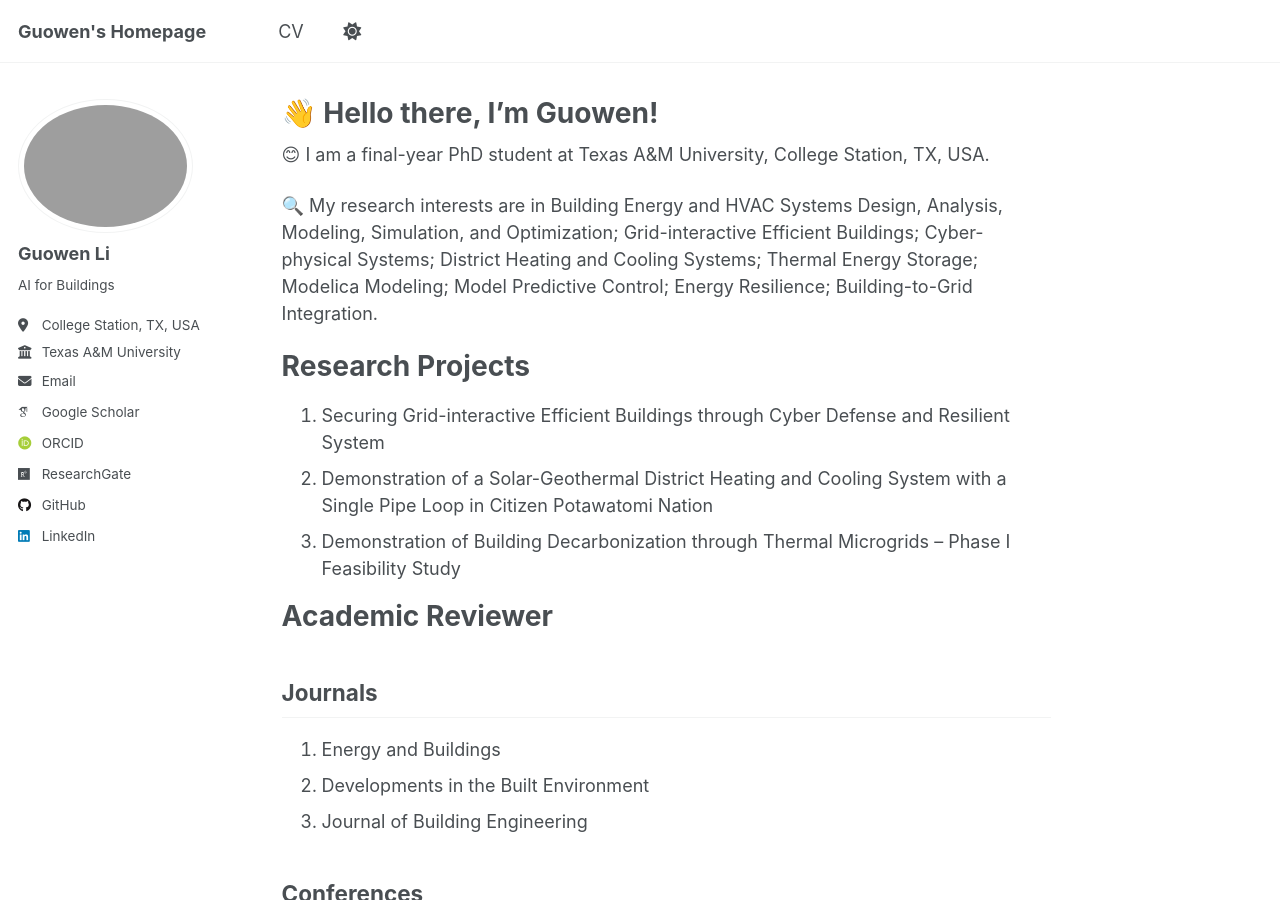
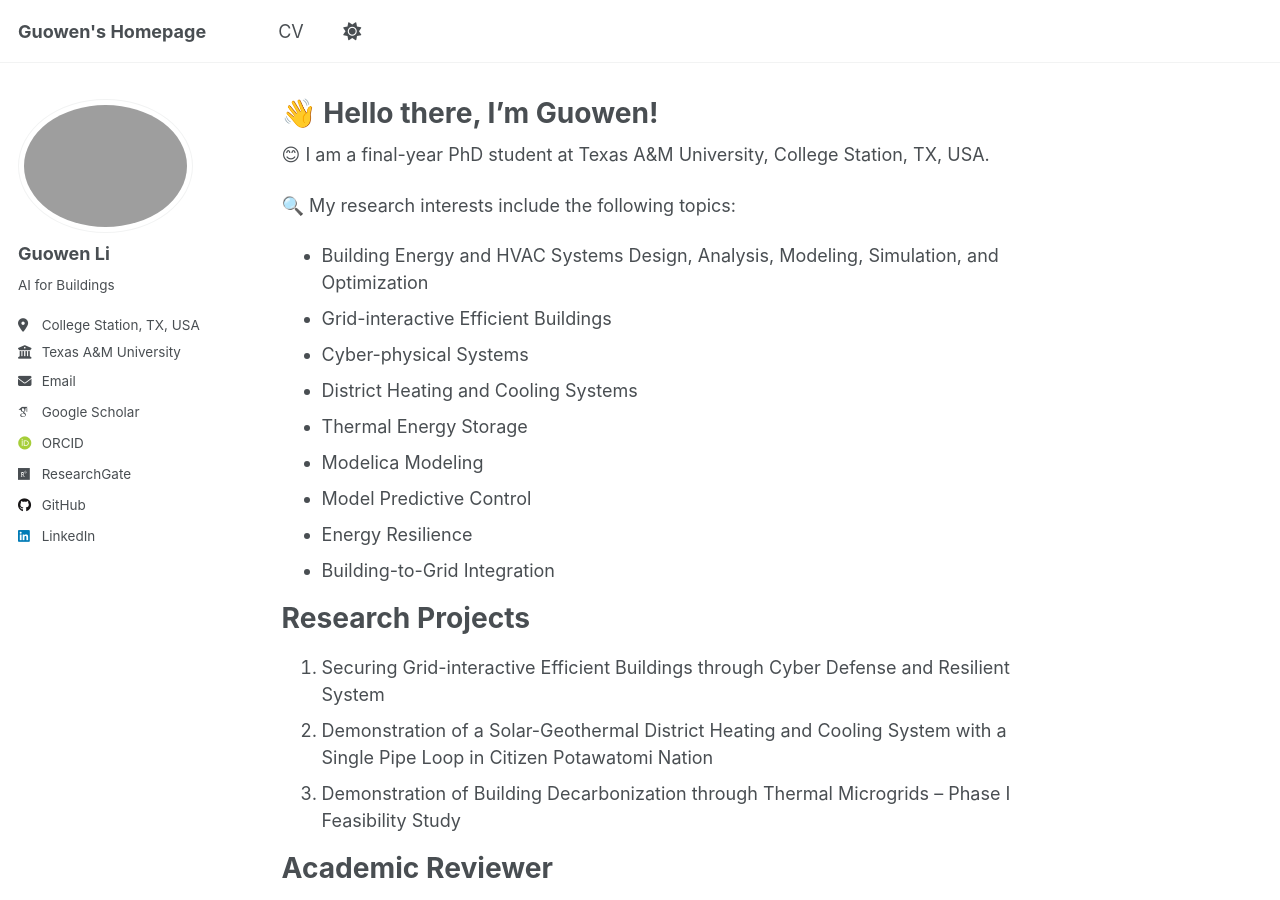
Before and after one commit to GuowenLi-PhD/GuowenLi-PhD.github.io, a Jekyll site: the page built from _pages/about.md, in a window 1280 px wide and 900 px high. Built offline with Jekyll 4.4.1, drawn with Linux system fonts in a browser that asks for light colours; some web fonts are replaced.

Commit message:
Update about.md

```diff
--- a/_pages/about.md
+++ b/_pages/about.md
@@ -9,7 +9,16 @@ redirect_from:
 
 😊 I am a final-year PhD student at Texas A&M University, College Station, TX, USA.
 
-🔍 My research interests are in Building Energy and HVAC Systems Design, Analysis, Modeling, Simulation, and Optimization; Grid-interactive Efficient Buildings; Cyber-physical Systems; District Heating and Cooling Systems; Thermal Energy Storage; Modelica Modeling; Model Predictive Control; Energy Resilience; Building-to-Grid Integration.
+🔍 My research interests include the following topics:
+- Building Energy and HVAC Systems Design, Analysis, Modeling, Simulation, and Optimization
+- Grid-interactive Efficient Buildings
+- Cyber-physical Systems
+- District Heating and Cooling Systems
+- Thermal Energy Storage
+- Modelica Modeling
+- Model Predictive Control
+- Energy Resilience
+- Building-to-Grid Integration
 
 Research Projects
 ======
```
Also changed, not shown: other parts of _pages/about.md (+5 -5 lines).
